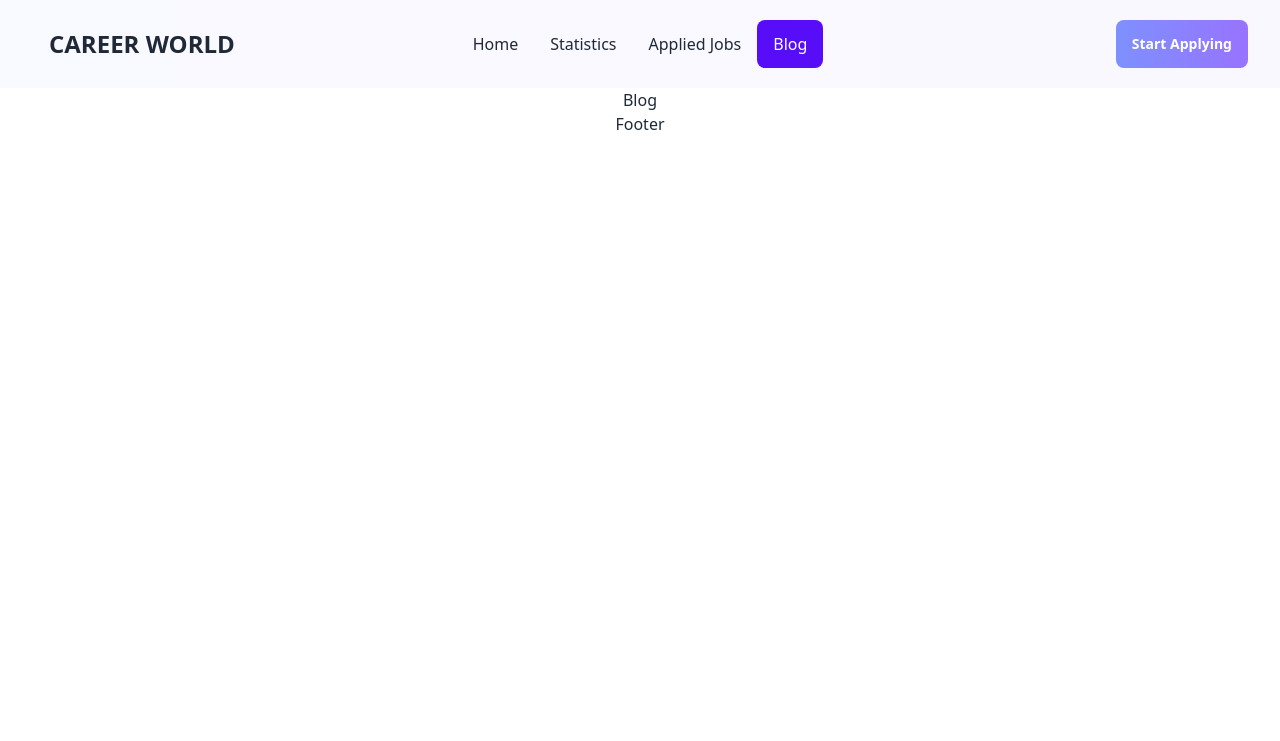
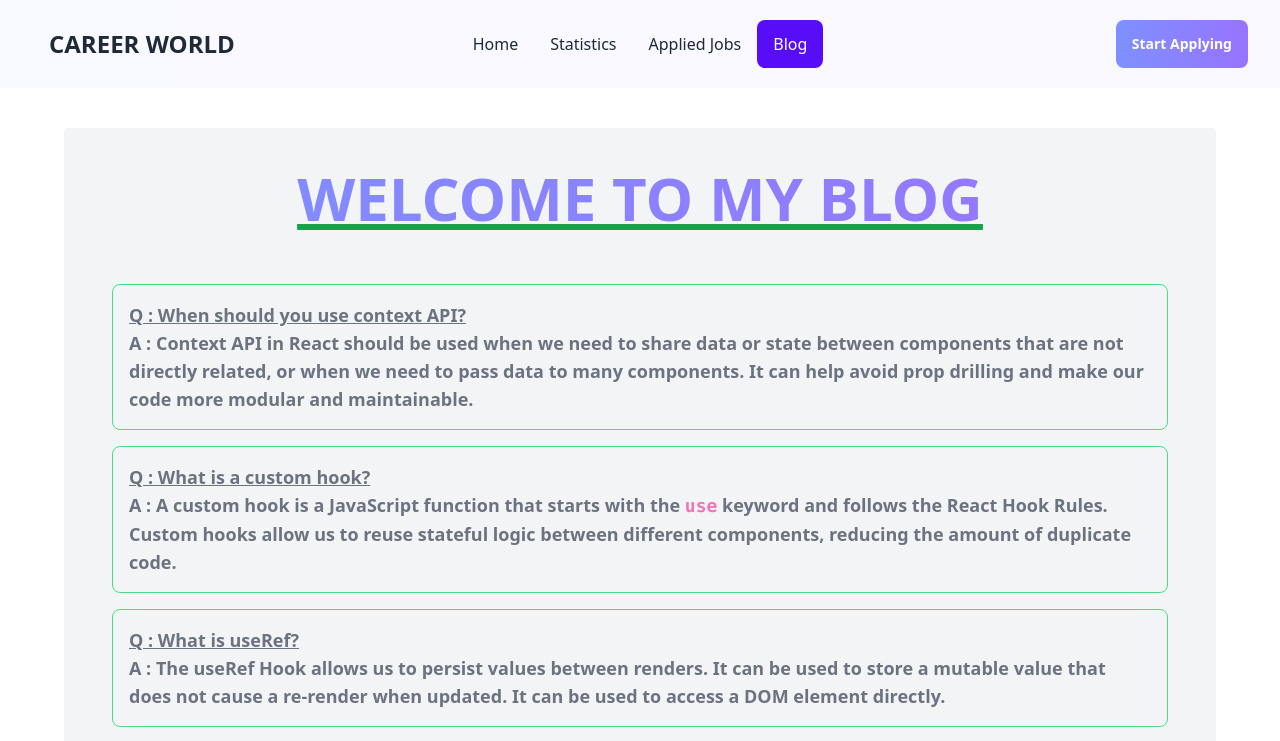
Before and after one commit to getAhsaan/career-world-client, a React (Vite) app: page /blog in a window 1280 px wide. Shown: the top 741 px of the page. Built offline with nearby package versions, Linux system fonts and the light colour scheme.

Commit message:
added blog

```diff
--- a/src/components/Blog.jsx
+++ b/src/components/Blog.jsx
@@ -1,7 +1,45 @@
 import React from "react";
 
 const Blog = () => {
-  return <div className="container mx-auto text-center">Blog</div>;
+  return (
+    <div className="bg-gray-100 p-2 w-[90%] mx-auto rounded my-10">
+      <h1 className="text-4xl md:text-6xl my-8 text-center text-transparent bg-clip-text bg-gradient-to-r from-[#7E90FE] to-[#9873FF] font-bold uppercase underline decoration-green-600">
+        Welcome to my Blog
+      </h1>
+      <div className="px-10 py-2">
+        <div className="font-semibold text-gray-500 text-lg border border-green-400 p-4 my-4 rounded-lg">
+          <p className="font-bold underline">
+            Q : When should you use context API?
+          </p>
+          <p>
+            A : Context API in React should be used when we need to share data or state between components that are not directly related, or when we need to pass data to many components. It can help avoid prop drilling and make our code more modular and maintainable.
+          </p>
+        </div>
+        <div className="font-semibold text-gray-500 text-lg border border-green-400 p-4 my-4 rounded-lg">
+          <p className="font-bold underline">Q : What is a custom hook?</p>
+          <p>
+            A : A custom hook is a JavaScript function that starts with the <code className="text-pink-400">use</code> keyword and follows the React Hook Rules. Custom hooks allow us to reuse stateful logic between different components, reducing the amount of duplicate code.
+          </p>
+        </div>
+        <div className="font-semibold text-gray-500 text-lg border border-green-400 p-4 my-4 rounded-lg">
+          <p className="font-bold underline">Q : What is useRef?</p>
+          <p>
+            A : The useRef Hook allows us to persist values between renders. It
+            can be used to store a mutable value that does not cause a re-render
+            when updated. It can be used to access a DOM element directly.
+          </p>
+        </div>
+        <div className="font-semibold text-gray-500 text-lg border border-green-400 p-4 my-4 rounded-lg">
+          <p className="font-bold underline">
+            Q : d. What is useMemo?
+          </p>
+          <p>
+            A : In React, useMemo Hook returns a memoized value. Think of memoization as caching a value so that it does not need to be recalculated. The useMemo Hook only runs when one of its dependencies update. This can improve performance.
+          </p>
+        </div>
+      </div>
+    </div>
+  );
 };
 
 export default Blog;
```
